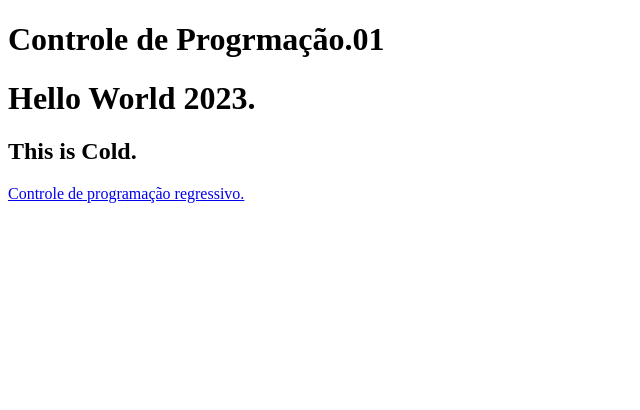
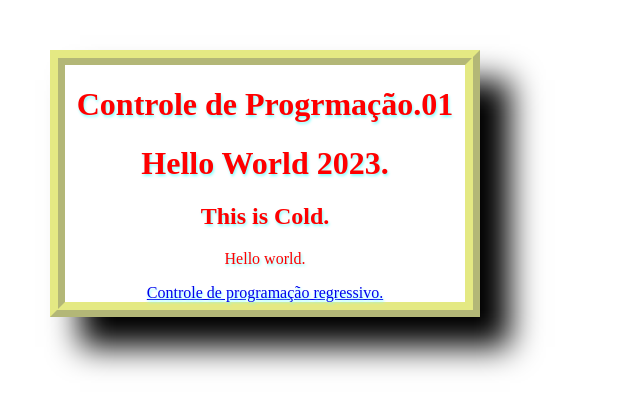
Before and after one commit to edskate/Criando-um-Controle-de-Pagamentos, a plain HTML site: page index.html in a window 1280 px wide. Shown: the whole page, without its empty margins (0-640 px from the left). Drawn offline with Linux system fonts and the light colour scheme.

Commit message:
add hello world

```diff
--- a/index.html
+++ b/index.html
@@ -4,11 +4,13 @@
     <meta charset="UTF-8">
     <meta name="viewport" content="width=device-width, initial-scale=1.0">
     <title>Controle de programa 001 </title>
+    <link rel="stylesheet" href="style.css">
 </head>
 <body>
     <h1>Controle de Progrmação.01</h1>
     <h1>Hello World 2023.</h1>
     <h2>This  is Cold.</h2>
+    <p>Hello world.</p>
     <a href="TableControl001.html">Controle de programação regressivo.</a>
 </body>
 </html>
--- /dev/null
+++ b/style.css
@@ -0,0 +1,10 @@
+body{
+    background-color: rgb(255, 255, 255);
+    color: rgb(255, 0, 0);
+    width: 400px;
+    text-align: center;
+    margin: 50px;
+    box-shadow: 30px 30px 30px #000000;
+    text-shadow: 1px 2px 3px #80ffff;
+    border: 4mm ridge rgba(211, 220, 50, .6);
+}
```
